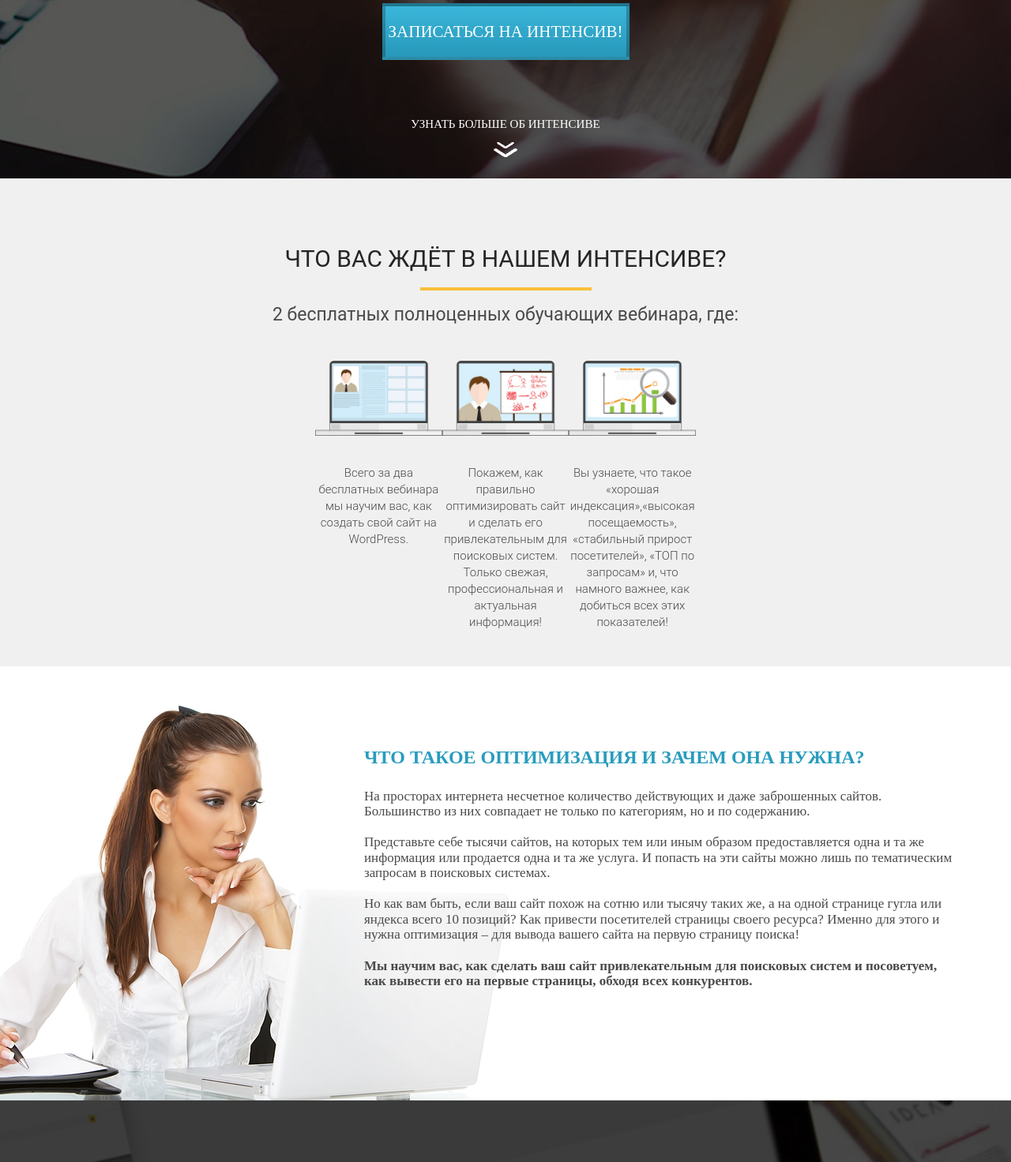
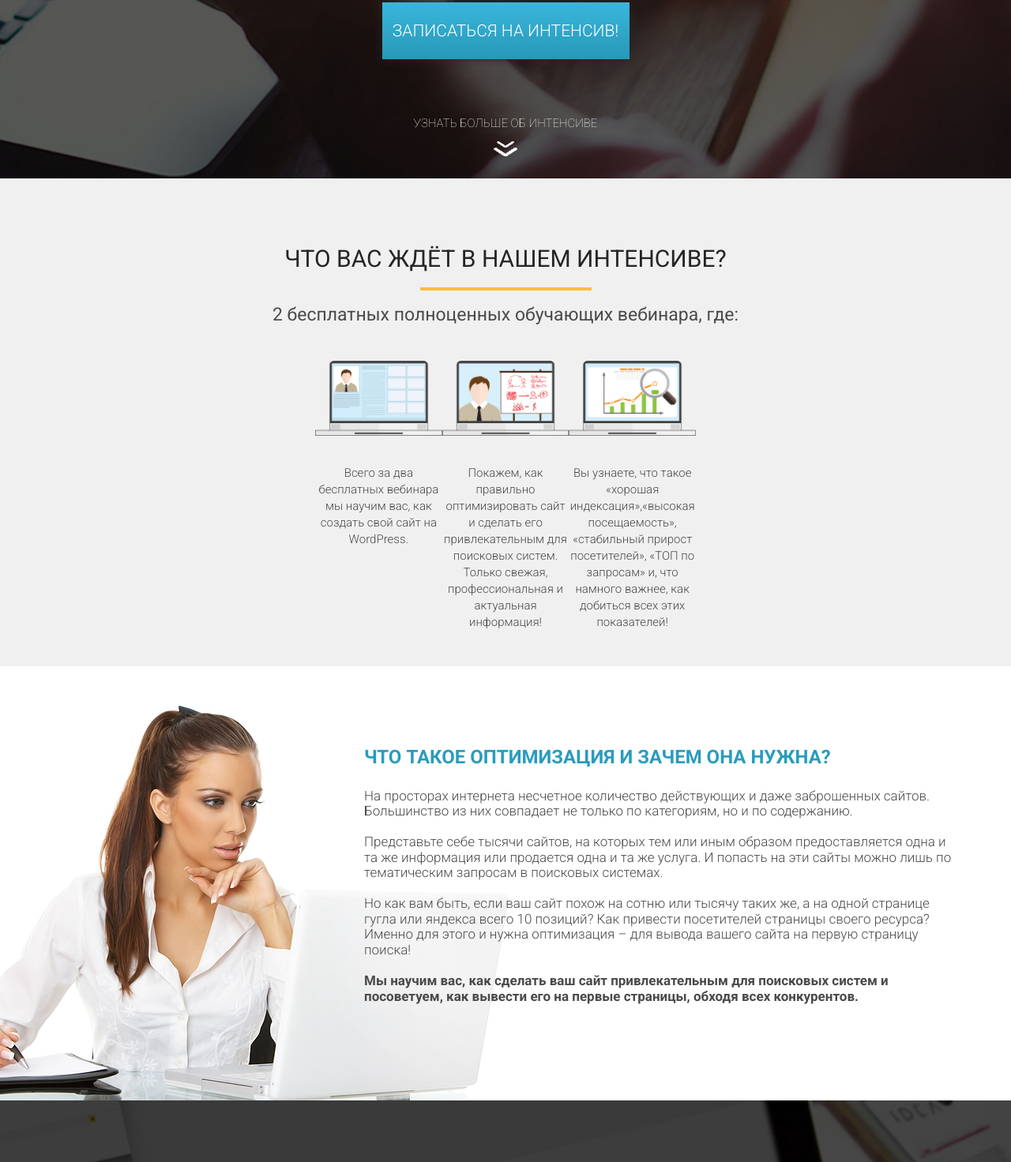
Before and after one commit to LostSpace1/wordpress, a plain HTML site: page index.html in a window 1280 px wide. Shown: the part 574-2046 px from the top of the page at 79% size. Drawn offline with nearby package versions, Linux system fonts and the light colour scheme.

Commit message:
update again

```diff
--- /dev/null
+++ b/css/fonts.css
@@ -0,0 +1,29 @@
+.roboto-thin {
+    font-family: "Roboto", sans-serif;
+    font-weight: 100;
+    font-style: normal;
+  }
+
+  .roboto-light {
+    font-family: "Roboto", sans-serif;
+    font-weight: 300;
+    font-style: normal;
+  }
+
+  .roboto-regular {
+    font-family: "Roboto", sans-serif;
+    font-weight: 400;
+    font-style: normal;
+  }
+
+  .roboto-bold {
+    font-family: "Roboto", sans-serif;
+    font-weight: 700;
+    font-style: normal;
+  }
+
+  .roboto-black {
+    font-family: "Roboto", sans-serif;
+    font-weight: 900;
+    font-style: normal;
+  }
--- a/css/style.css
+++ b/css/style.css
@@ -4,7 +4,9 @@
     padding: 0;
 }
 
-
+html {
+    font-family: "Roboto", sans-serif;
+}
 
 .container {
     position: relative;
@@ -25,7 +27,6 @@
 
 .logo .logo_text {
     color: #ffffff;
-    font-family: Roboto;
     font-size: 15px;
     font-weight: 500;
     line-height: 24px;
@@ -40,9 +41,8 @@ h1 {
 
 .title {
     color: #f9bf3b;
-    font-family: "Roboto-Black";
     font-size: 41px;
-    font-weight: 400;
+    font-weight: 900;
     line-height: 24px;
     text-transform: uppercase;
     text-align: center;
@@ -54,9 +54,8 @@ h2.title {
 
 .simple .title_big {
     color: #ffffff;
-    font-family: "Roboto-Black";
     font-size: 80px;
-    font-weight: 400;
+    font-weight: 900;
     text-transform: uppercase;
     text-align: center;
     margin-top: 21px;
@@ -69,28 +68,28 @@ h2.title {
     font-size: 21px;
     font-weight: 300;
     line-height: 28px;
-    font-family: "Roboto Light";
     text-align: center;
 }
 
 .promo .promo_text span {
     color: #f9bf3b;
-    font-family: "Roboto Bold";
     font-weight: 700;
 }
 
 .promo .promo_btn {
-    display: block;
-    margin: 73px auto;
+    margin: 72px auto 0px;
+    font-family: Roboto;
     width: 313px;
     height: 72px;
-    box-shadow: inset 0 0 0 rgba(0, 0, 0, 0.18);
-    border: 4px solid rgba(0, 0, 0, 0.23);
-    background-image: linear-gradient(to top, #2798b9 0%, #3ab6da 100%);
-    color: #ffffff;
+    box-shadow: 0 0 10px 0 #252525;
+    background: linear-gradient(0deg, #2798b9 0%, #3ab6da 100%);
+    border: #2798b9;
+    color: #fff;
+    font-weight: 300;
     font-size: 21px;
-    font-weight: 300;
-    line-height: 24px;
+    display: flex;
+    align-items: center;
+    justify-content: center;
     text-transform: uppercase;
     cursor: pointer;
 }
@@ -101,9 +100,8 @@ h2.title {
 
 .more_text {
     color: #ffffff;
-    font-family: "Roboto - Thin";
     font-size: 15px;
-    font-weight: 400;
+    font-weight: 100;
     text-transform: uppercase;
     text-align: center;
 }
@@ -183,7 +181,6 @@ h2.title {
 .optimization_header {
     margin-left: 391px;
     color: #299cbd;
-    font-family: "Roboto - Black";
     font-style: 30px;
     font-weight: 400px;
     text-transform: uppercase;
@@ -195,12 +192,10 @@ h2.title {
     color: #4a4a4a;
     font-size: 17px;
     font-weight: 300;
-    font-family: "Roboto - Light";
     font-weight: 300;
 }
 
 .optimization_text span {
-    font-family: "Roboto - Bold";
     font-weight: 700;
 }
 
@@ -248,7 +243,6 @@ h2.title {
     margin-top: 25px;
     color: #ffffff;
     text-align: center;
-    font-family: "Roboto", sans-serif;
     font-size: 17px;
     font-weight: 300;
     line-height: 20px;
--- a/index.html
+++ b/index.html
@@ -5,6 +5,10 @@
     <meta name="viewport" content="width=a, initial-scale=1.0">
     <title>Wordpress интенсив</title>
     <link rel="stylesheet" href="https://cdnjs.cloudflare.com/ajax/libs/normalize/8.0.1/normalize.min.css">
+    <link rel="preconnect" href="https://fonts.googleapis.com">
+    <link rel="preconnect" href="https://fonts.gstatic.com" crossorigin>
+    <link href="https://fonts.googleapis.com/css2?family=Roboto:wght@100;300;400;700;900&display=swap" rel="stylesheet">
+    <link rel="stylesheet" href="css/fonts.css">
     <link rel="stylesheet" href="css/style.css">
 </head>
 <body>
```
